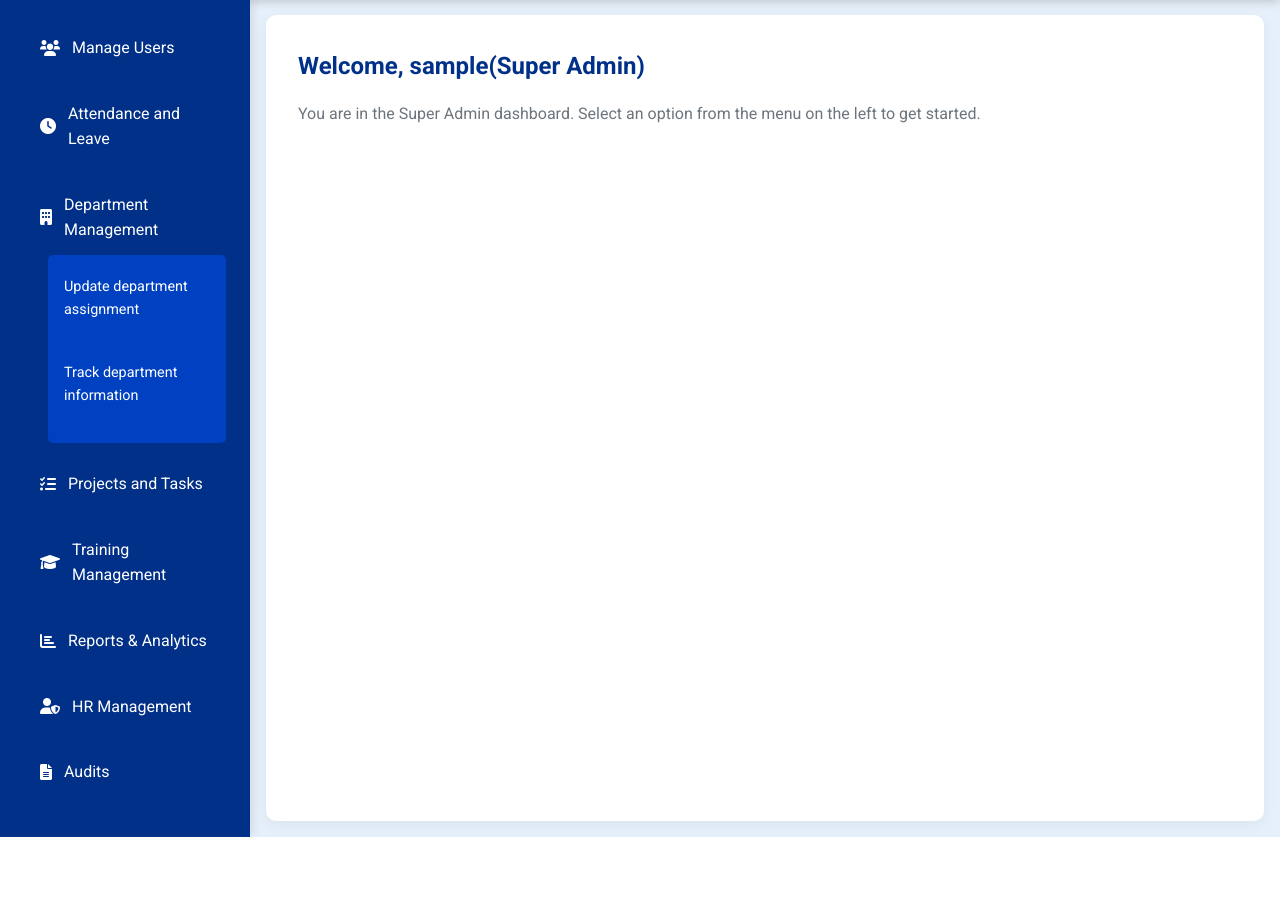
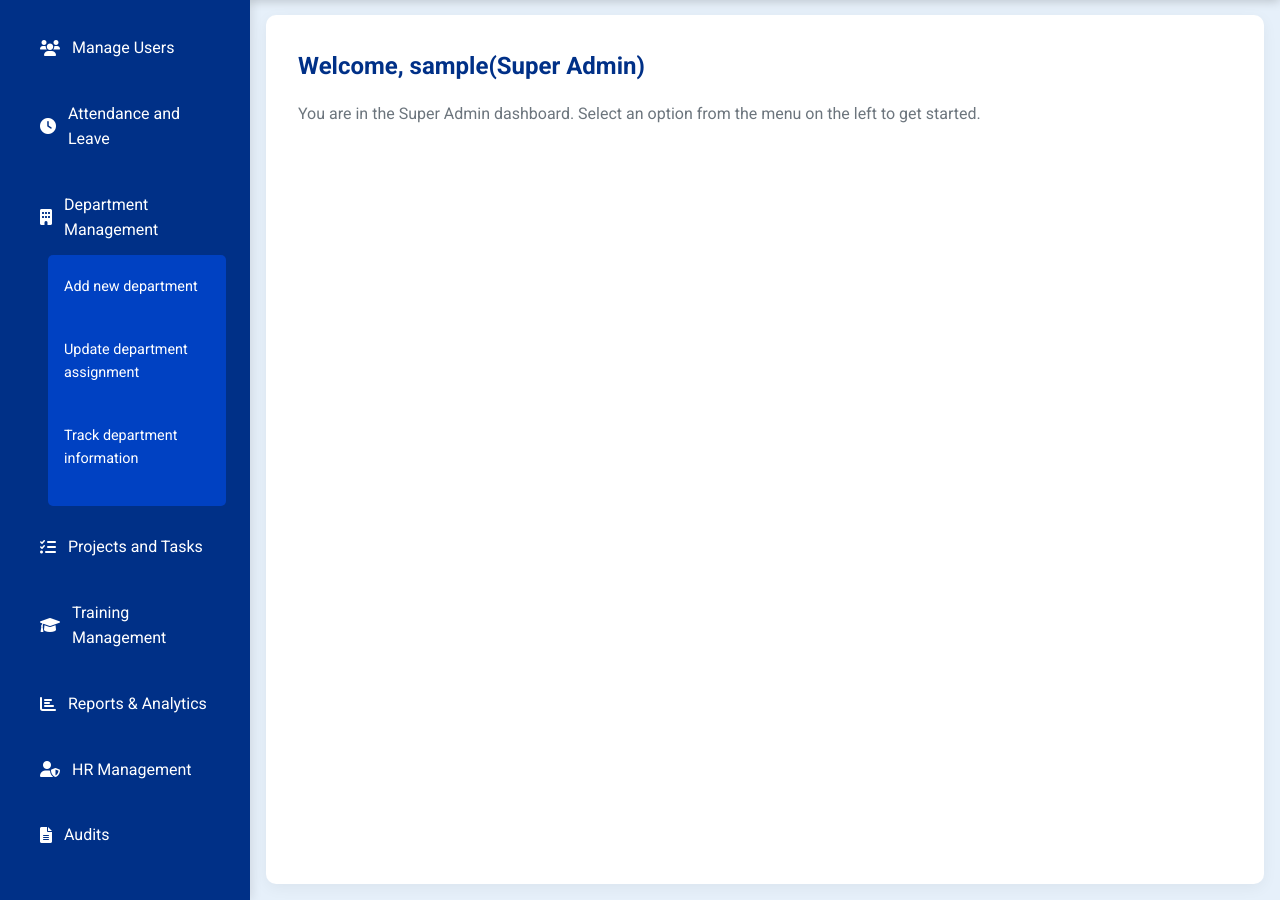
Before and after one commit to aditi-akhilesh/Employee-Tracking-System, a PHP site: page /pages/superadmin_dashboard.php in a window 1280 px wide, after a click on "Department Management". Shown: the part 95-995 px from the top of the page. Before the commit the page ends 932 px from the top, so only its background shows below. Run offline with PHP 8.4, Linux system fonts and the light colour scheme; the visitor is signed in with stand-in values (Sample User, id 1).

Commit message:
Update sidebar_superadmin.php

```diff
--- a/includes/sidebar_superadmin.php
+++ b/includes/sidebar_superadmin.php
@@ -15,6 +15,7 @@
         </li>
         <li><a href="#" onclick="toggleDropdown(event, 'department-dropdown')"><i class="fas fa-building"></i> Department Management</a>
             <ul id="department-dropdown" class="dropdown">
+                <li><a href="#">Add new department</a></li>
                 <li><a href="#">Update department assignment</a></li>
                 <li><a href="#">Track department information</a></li>
             </ul>
```
